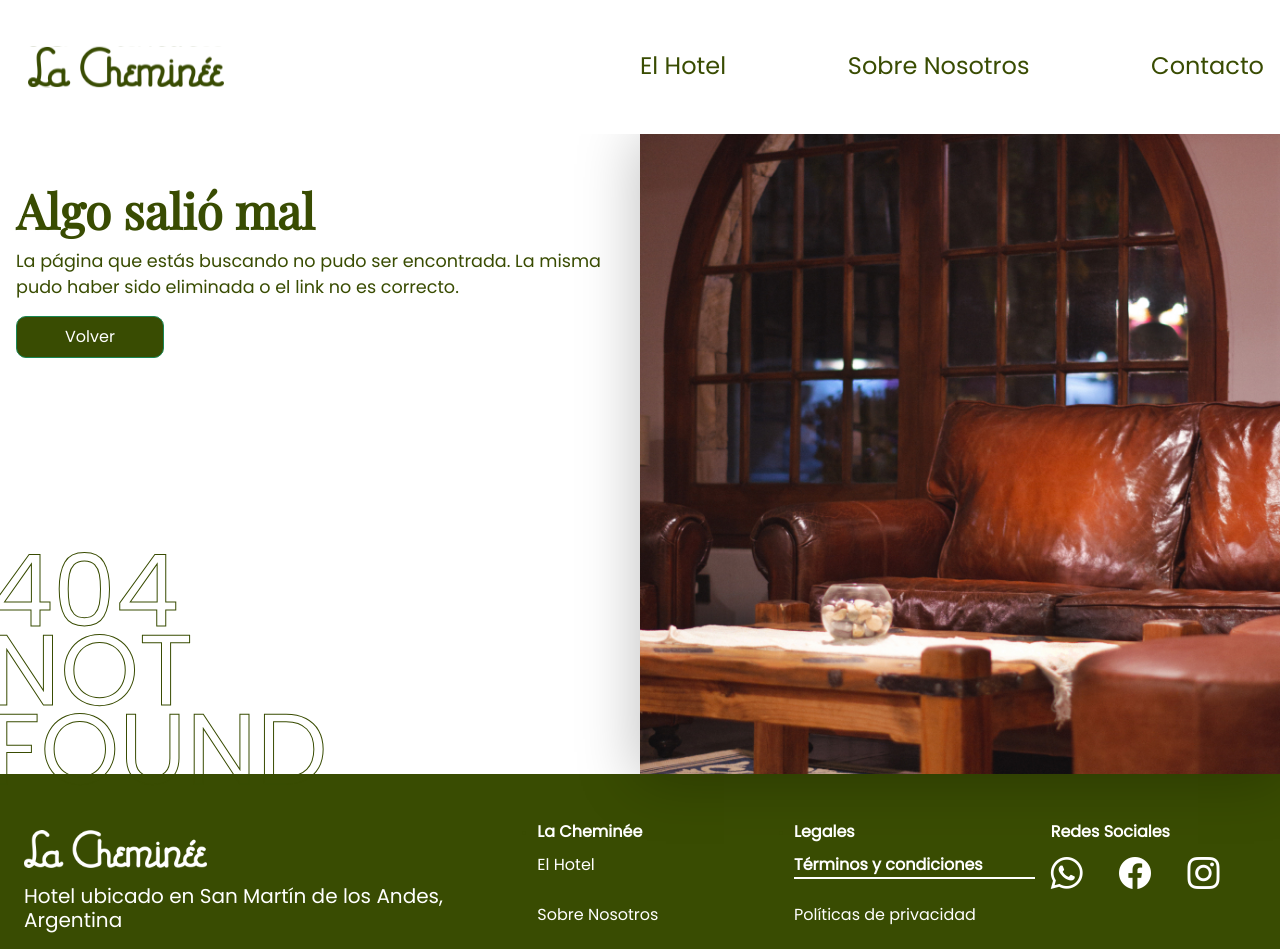
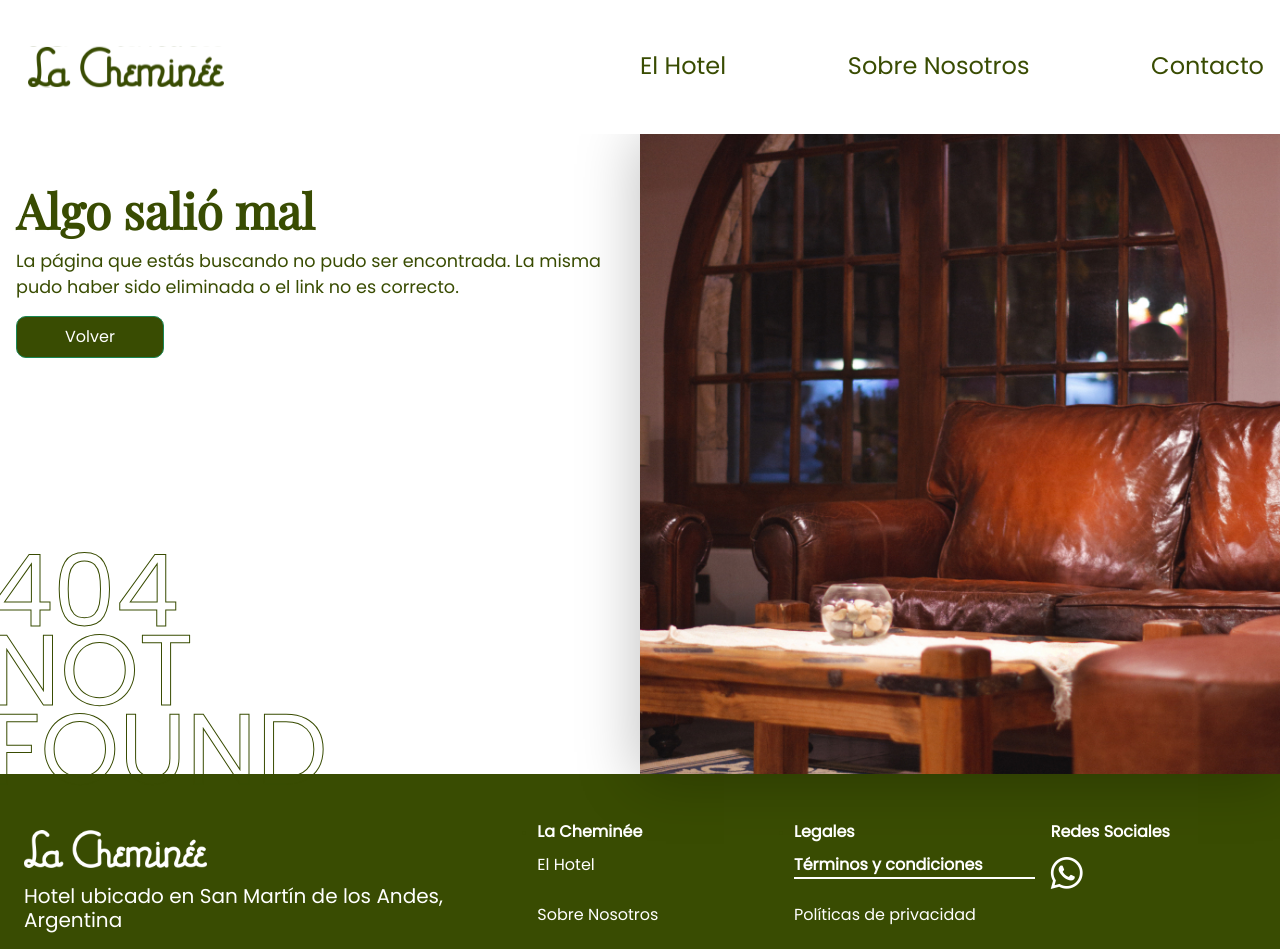
Before and after one commit to agusnarvaez/la-cheminee-react, a React (Create React App) app: page /terminos-y-condiciones in a window 1280 px wide. Shown: the top 949 px of the page. Built offline with nearby package versions, Linux system fonts and the light colour scheme; no server answers.

Commit message:
Oculto información que aún no tenemos

```diff
--- a/src/components/Footer/FooterSocials.jsx
+++ b/src/components/Footer/FooterSocials.jsx
@@ -11,9 +11,10 @@ export default function FooterSocials() {
 
         <ul className="container-fluid p-0 m-lg-0 mt-0 col-12 text-white list-unstyled d-flex flex-wrap justify-content-start">
           <li className={liStyle}><a className="text-white" href={credentials.whatsappApi}> <i className="bi bi-whatsapp me-4 fs-2 "/></a></li>
-          <li className={liStyle}><a className="text-white" href={credentials.whatsappApi}> <i className="bi bi-facebook me-4 fs-2 "/></a></li>
-          <li className={liStyle}><a className="text-white" href={credentials.whatsappApi}> <i className="bi bi-instagram me-4 fs-2 "/></a></li>
+          {/* <li className={liStyle}><a className="text-white" href={credentials.whatsappApi}> <i className="bi bi-facebook me-4 fs-2 "/></a></li>
+          <li className={liStyle}><a className="text-white" href={credentials.whatsappApi}> <i className="bi bi-instagram me-4 fs-2 "/></a></li> */}
         </ul>
+
     </section>
   )
 }
--- a/src/components/Home/HomeFaq.jsx
+++ b/src/components/Home/HomeFaq.jsx
@@ -16,11 +16,11 @@ export default function HomeFaq() {
     {
       title:"¿Cuáles son los horarios de desayuno?",
       text:"El desayuno se sirve de 8:00 a 10:00 hs."
-    },
+    }/* ,
     {
       title:"¿En qué momentos puedo disfruta del spa?",
       text:"El spa se encuentra abierto de 10:00 a 20:00 hs."
-    }
+    } */
   ]
 
   return (
```
